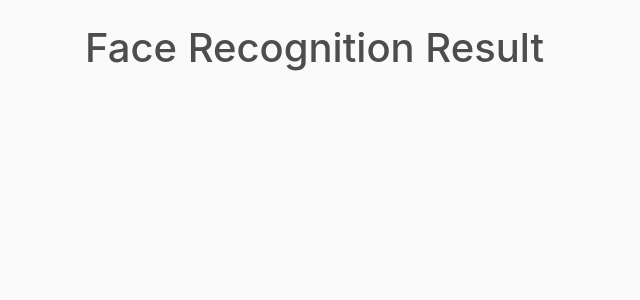
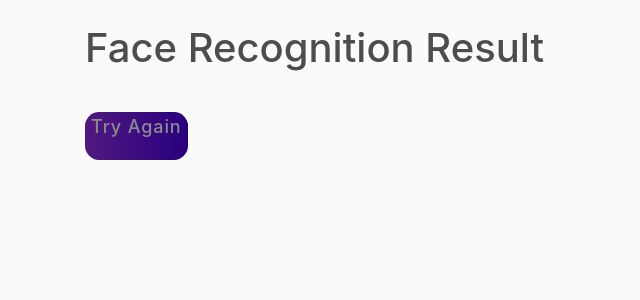
Before and after one commit to AryanBhirud/DevSoc-23, a Django app: page /result/ in a window 1280 px wide. Shown: the part 56-356 px from the top of the page, without its empty margins (0-640 px from the left). Run offline with Django 4.2, Linux system fonts and the light colour scheme; some libraries are stand-ins or nearby versions.

Commit message:
Update result.html

```diff
--- a/TightSalt/WebPortal/templates/WebPortal/result.html
+++ b/TightSalt/WebPortal/templates/WebPortal/result.html
@@ -9,6 +9,10 @@
 <body>
     <h1>Face Recognition Result</h1>
     <p>{{ message }}</p>
+    <br>
+    <form action="{% url 'home' %}" >
+        <button class="cssbuttons-io" type="submit">Try Again</button>
+    </form>
 </body>
 
 
```
